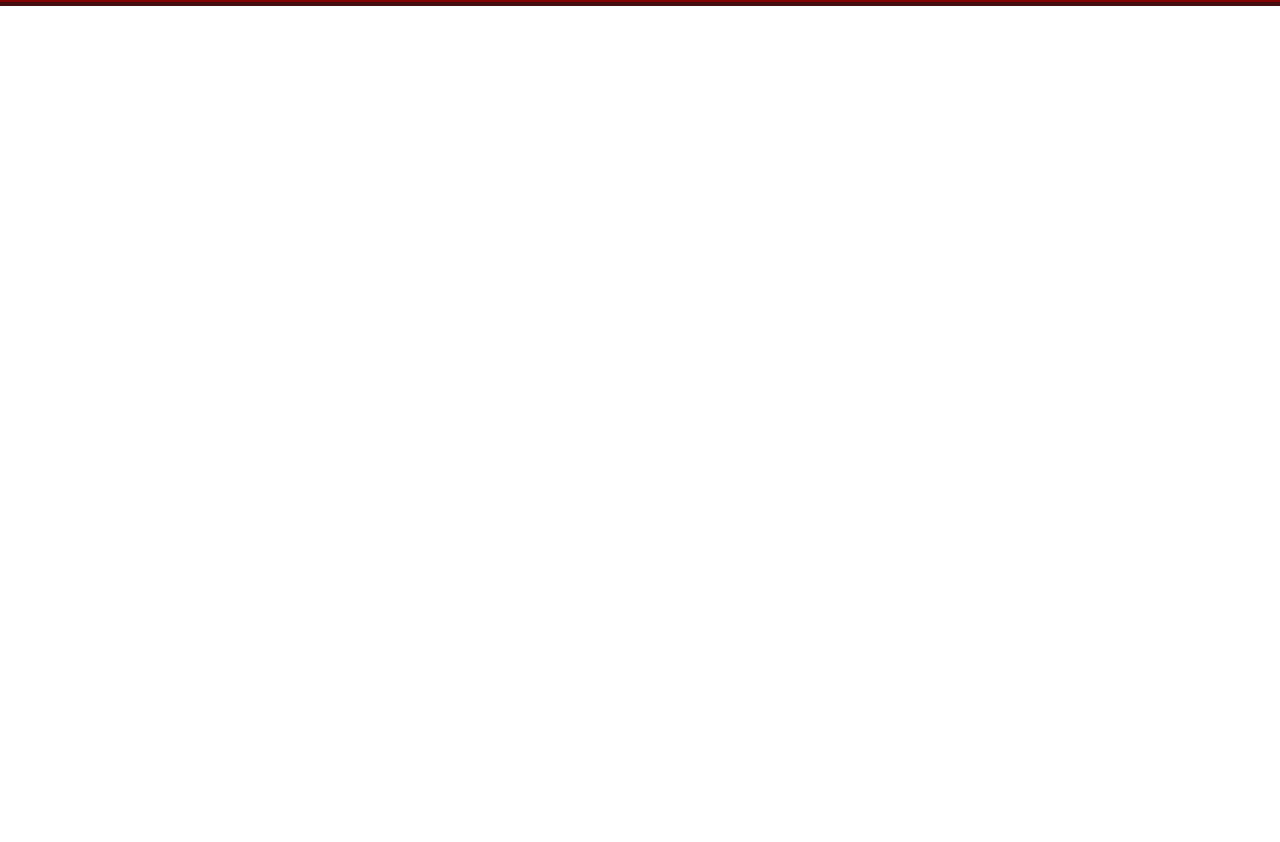
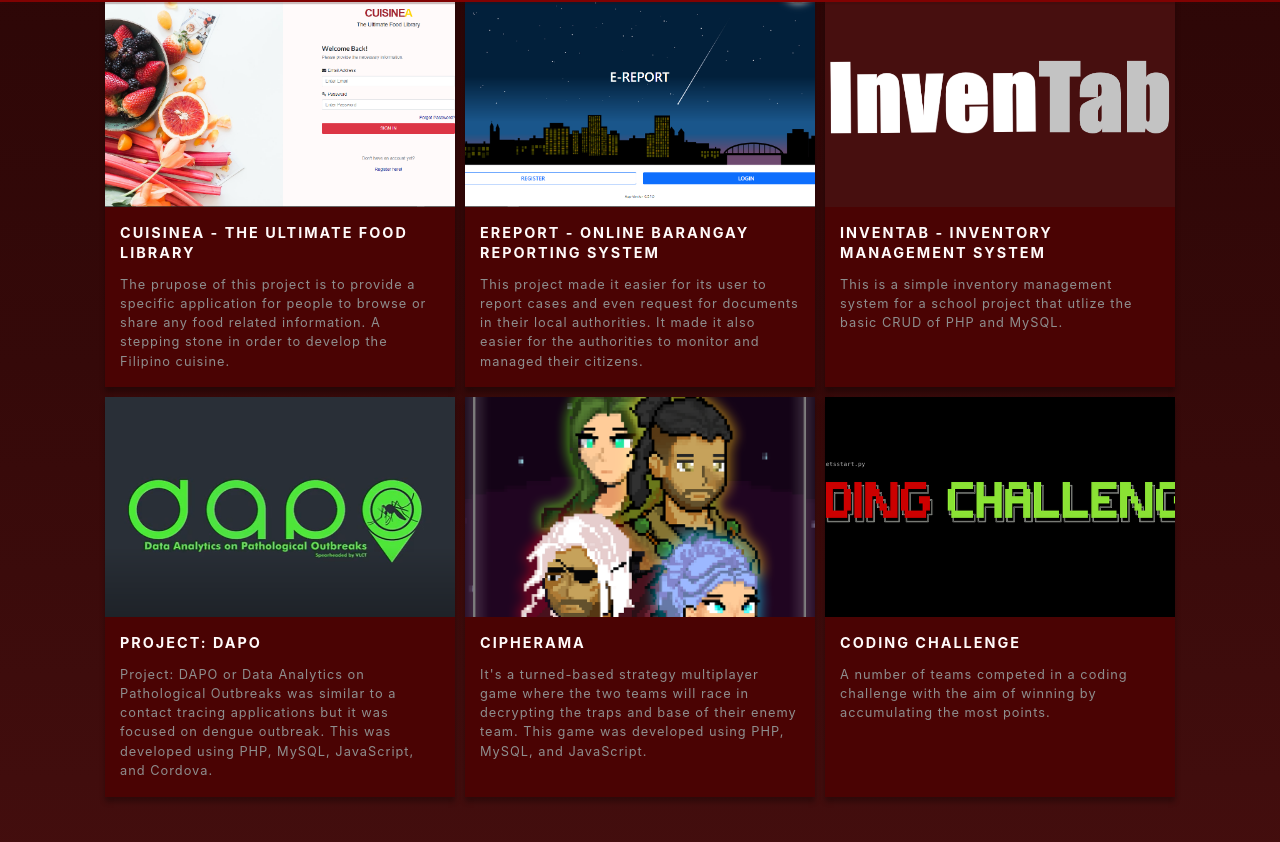
Before and after one commit to healer404/healer404.github.io, a React (Create React App) app: page / in a window 1280 px wide. Shown: the part 798-1640 px from the top of the page. Before the commit the page ends 804 px from the top, so only its background shows below. Built offline with nearby package versions, Linux system fonts and the light colour scheme; the HTML template or start-up script is replaced by a standard one.

Commit message:
modified the projects' item

```diff
--- /dev/null
+++ b/src/components/portfolio/ProjectItem.jsx
@@ -0,0 +1,23 @@
+import { Component } from "react";
+
+class ProjectItem extends Component{
+  render(){
+    const {itemDetails} = this.props;
+
+    return (
+      <article className="card">
+        <div className="card-wrapper">
+          <div
+            className={itemDetails.isBgWhole ? "top whole" : "top"}
+            style={{backgroundImage: itemDetails.backgroundImg}}
+          ></div>
+          <div className="bottom">
+            <span>{itemDetails.title}</span>
+            <p>{itemDetails.description}</p>
+          </div>
+        </div>
+      </article>
+    )
+  }
+}
+export default ProjectItem;
--- /dev/null
+++ b/src/components/portfolio/Projects.jsx
@@ -0,0 +1,64 @@
+import { Component } from "react";
+import ProjectItem from "./ProjectItem";
+
+class Projects extends Component{
+  constructor(props){
+    super(props);
+    this.state = {
+      item1: {
+        isBgWhole: false,
+        backgroundImg: "url('./assets/portfolio/cuisinea.png",
+        title: "Cuisinea - the ultimate food library",
+        description: "The prupose of this project is to provide a specific application for people to browse or share any food related information. A stepping stone in order to develop the Filipino cuisine."
+      },
+      item2: {
+        isBgWhole: false,
+        backgroundImg: "url('./assets/portfolio/ereport.png')",
+        title: "EREPORT - Online Barangay reporting system",
+        description: "This project made it easier for its user to report cases and even request for documents in their local authorities. It made it also easier for the authorities to monitor and managed their citizens."
+      },
+      item3: {
+        isBgWhole: true,
+        backgroundImg: "url('./assets/portfolio/project-inventab.png')",
+        title: "Inventab - Inventory Management System",
+        description: "This is a simple inventory management system for a school project that utlize the basic CRUD of PHP and MySQL."
+      },
+      item4: {
+        isBgWhole: false,
+        backgroundImg: "url('./assets/portfolio/project-dapo.png')",
+        title: "Project: DAPO",
+        description: "Project: DAPO or Data Analytics on Pathological Outbreaks was similar to a contact tracing applications but it was focused on dengue outbreak. This was developed using PHP, MySQL, JavaScript, and Cordova."
+      },
+      item5: {
+        isBgWhole: false,
+        backgroundImg: "url('./assets/portfolio/cipherama.png')",
+        title: "Cipherama",
+        description: "It's a turned-based strategy multiplayer game where the two teams will race in decrypting the traps and base of their enemy team. This game was developed using PHP, MySQL, and JavaScript."
+      },
+      item6: {
+        isBgWhole: false,
+        backgroundImg: "url('./assets/portfolio/project-coding-challenge.png')",
+        title: "Coding Challenge",
+        description: "A number of teams competed in a coding challenge with the aim of winning by accumulating the most points."
+      }
+    }
+  }
+  render(){
+    const {projectsVisible} = this.props;
+    return(
+      <section className="PRTFsection">
+        <main className={projectsVisible ? "projectContainer active" : "projectContainer"}>
+          <div className="projectCards">
+            <ProjectItem itemDetails={this.state.item1} />
+            <ProjectItem itemDetails={this.state.item2} />
+            <ProjectItem itemDetails={this.state.item3} />
+            <ProjectItem itemDetails={this.state.item4} />
+            <ProjectItem itemDetails={this.state.item5} />
+            <ProjectItem itemDetails={this.state.item6} />
+          </div>
+        </main>
+      </section>
+    )
+  }
+}
+export default Projects;
--- a/src/page/portfolio/Portfolio.jsx
+++ b/src/page/portfolio/Portfolio.jsx
@@ -4,6 +4,7 @@ import './portfolio.css';
 
 import Intro from "../../components/portfolio/Intro";
 import Navbar from "../../components/portfolio/Navbar";
+import Projects from "../../components/portfolio/Projects";
 class PortfolioPage extends Component{
   constructor(props){
     super(props);
@@ -23,6 +24,10 @@ class PortfolioPage extends Component{
         <TrackVisibility once>
           <Intro introData={this.state.intro} isVisible="true" />
         </TrackVisibility>
+
+        <TrackVisibility once>
+          <Projects projectsVisible="true" />
+        </TrackVisibility>
         <Navbar />
       </>
     )
```
